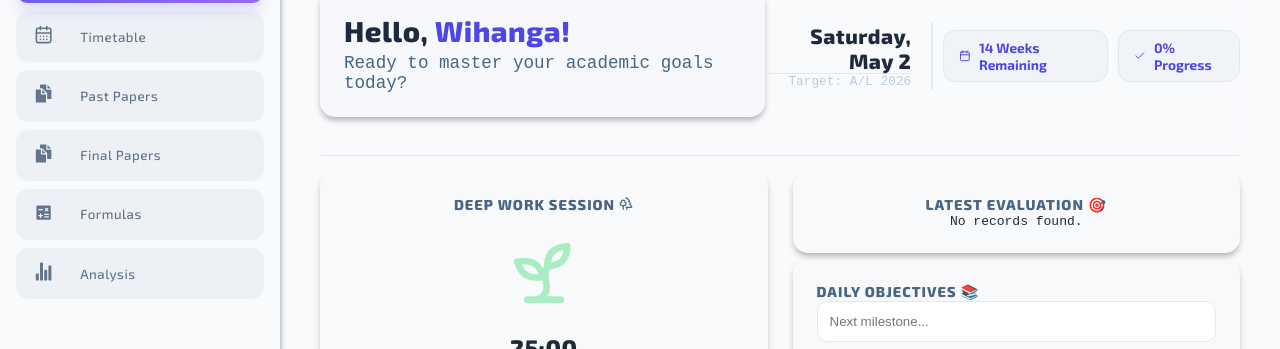
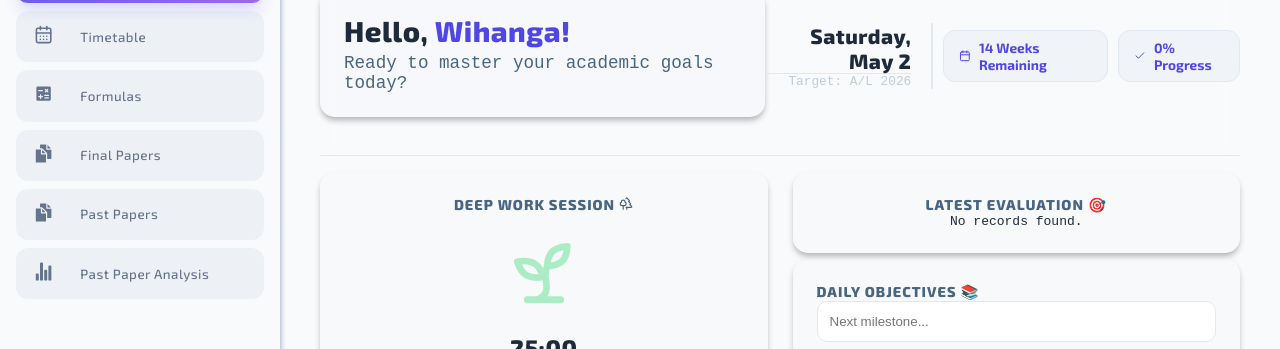
Before and after one commit to lakshan-beast/Future-Plan, a React (Vite) app: page / in a window 1280 px wide. Shown: the part 152-501 px from the top of the page. Built offline with nearby package versions, Linux system fonts and the light colour scheme.

Commit message:
Update tab names and icons for Papers and Formulas in navigation

```diff
--- a/src/App.jsx
+++ b/src/App.jsx
@@ -257,12 +257,12 @@ function App() {
           </button>
 
           <button
-            className={activeTab === "papers" ? "active" : ""}
-            onClick={() => setActiveTab("papers")}>
+            className={activeTab === "formulas" ? "active" : ""}
+            onClick={() => setActiveTab("formulas")}>
             <span className="icon">
-              <IoDocumentsSharp />
+              <PiMathOperationsFill />
             </span>{" "}
-            Past Papers
+            Formulas
           </button>
 
           <button
@@ -275,12 +275,12 @@ function App() {
           </button>
 
           <button
-            className={activeTab === "formulas" ? "active" : ""}
-            onClick={() => setActiveTab("formulas")}>
+            className={activeTab === "papers" ? "active" : ""}
+            onClick={() => setActiveTab("papers")}>
             <span className="icon">
-              <PiMathOperationsFill />
+              <IoDocumentsSharp />
             </span>{" "}
-            Formulas
+            Past Papers
           </button>
 
           <button
@@ -289,7 +289,7 @@ function App() {
             <span className="icon">
               <IoStatsChart />
             </span>{" "}
-            Analysis
+            Past Paper Analysis
           </button>
         </nav>
         {/* * User Profile Section */}
```
